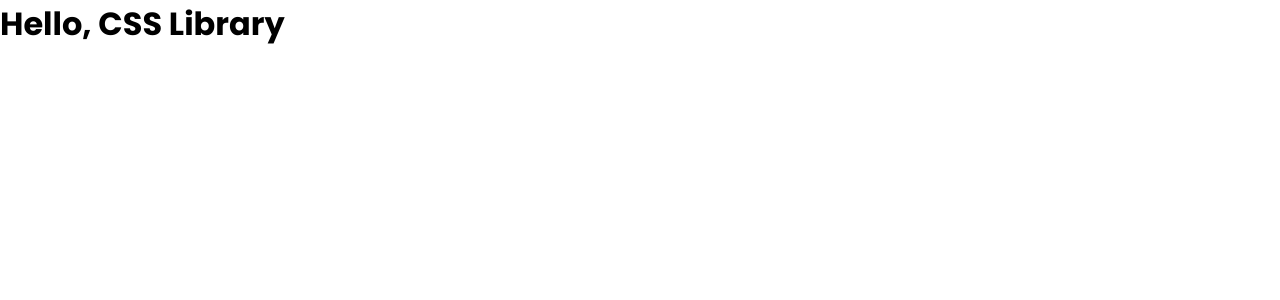
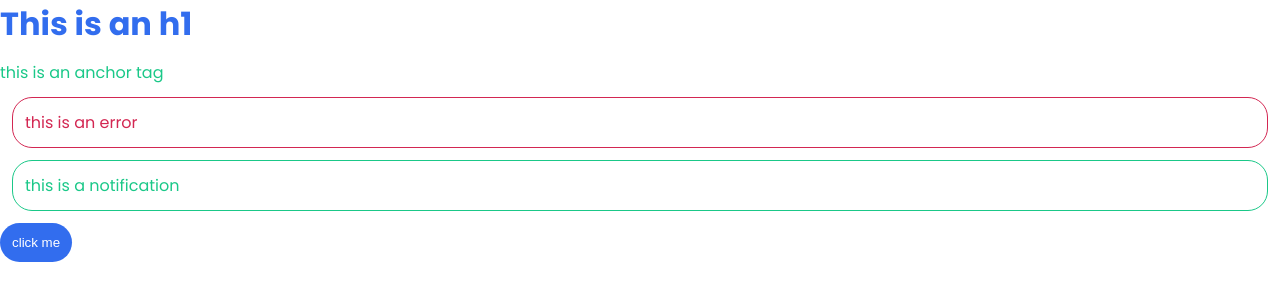
Before and after one commit to ernest-lamptey/custom-css-library, a website: page index.html in a window 1280 px wide. Drawn offline with Linux system fonts and the light colour scheme.

Commit message:
Add a few variables and test html

```diff
--- a/index.html
+++ b/index.html
@@ -7,6 +7,11 @@
     <title>Custom CSS Library</title>
 </head>
 <body>
-    <h1>Hello, CSS Library</h1>
+    <h1>This is an h1</h1>
+    <a href="#">this is an anchor tag</a>
+    <p class="error">this is an error</p>
+    <p class="notification">this is a notification</p>
+    <button>click me</button>
+
 </body>
 </html>
--- a/index.scss
+++ b/index.scss
@@ -29,8 +29,56 @@ img {
   max-width: 100%;
 }
 
+// VARIABLES
+// Theme colors
+$primary: #326dee;
+$secondary: #1ac888;
+$error: #d32752;
+$info: #f6c21c;
+
+// Spacing
+$base-padding: 0.75rem;
+$base-margin: 0.75rem;
+
+// Borders
+$base-border-thickness: 1px;
+$base-border-radius: 20px;
+
+
+
 h1 {
-  a {
-    color: red;
-  }
+    color: $primary;
+    margin-bottom: $base-margin;
 }
+
+a {
+    color: $secondary
+}
+
+button {
+    color: white;
+    border: 0;
+    background: $primary;
+    border-radius: $base-border-radius;
+    padding: $base-padding;
+}
+
+.error {
+    color: $error;
+    border-color: $error;
+    border-style: solid;
+    margin: $base-margin;
+    padding: $base-padding;
+    border-radius: $base-border-radius;
+    border-width: $base-border-thickness;
+}
+
+.notification {
+    color: $secondary;
+    border-color: $secondary;
+    border-style: solid;
+    margin: $base-margin;
+    padding: $base-padding;
+    border-radius: $base-border-radius;
+    border-width: $base-border-thickness;
+}
```
Also changed, not shown: css/index.css.
